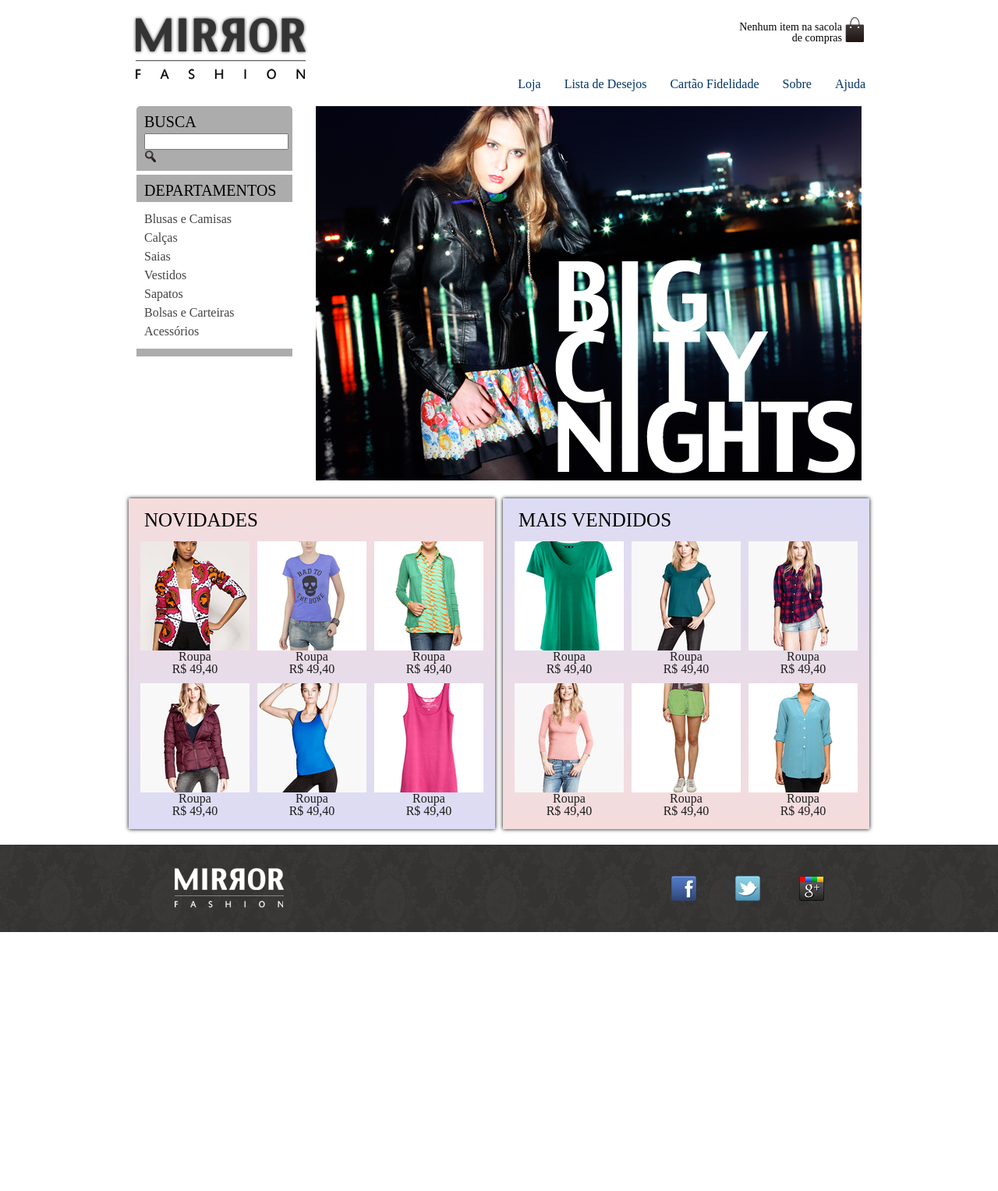
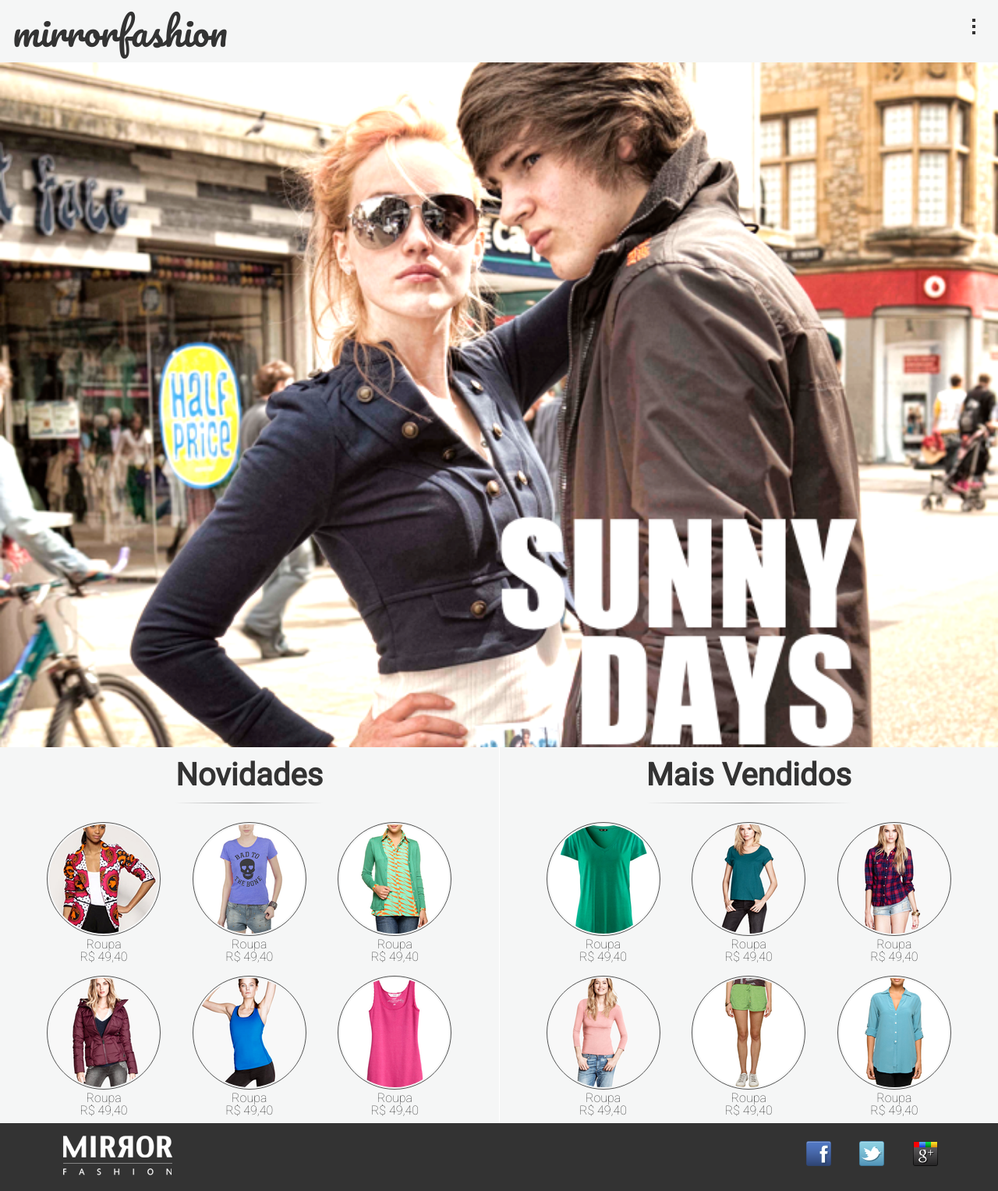
Before and after one commit to DiogoAngelo/Mirror-Fashion, a plain HTML site: page index.html in a window 1280 px wide. Shown: the whole page at 78% size. Before the commit the page ends 1195 px from the top, so only its background shows below. Drawn offline with Linux system fonts and the light colour scheme.

Commit message:
changed to responsive

```diff
--- /dev/null
+++ b/css/style2.css
@@ -0,0 +1,204 @@
+                        body {
+                            font-family: 'Roboto', sans-serif;
+                            font-weight: 100;
+                        }
+
+                        header {
+                            background: #f5f6f6;
+                            /* background: linear-gradient(#0E1F25, #10284C); */
+                        }
+
+                        .cabecalho h1 {
+                            font-size: 2rem;
+                            padding: 1rem;
+                            color: #333;
+                            font-family: 'Pacifico', cursive;
+                        }
+
+                        .banner {
+                            width: 100%;
+                        }
+
+                        .botao-show,
+                        .botao-hide {
+                            position: absolute;
+                            top: 1.5rem;
+                            right: 1.8rem;
+                            background: none;
+                            border: none;
+                            border-bottom: .25rem solid #333;
+                            border-top: .75rem double #333;
+                            text-indent: -999rem;
+                            height: 0;
+                            padding: 2px;
+                        }
+
+                        .botao-hide {
+                            border-bottom: .25rem solid #f5f6f6;
+                            border-top: .75rem double #f5f6f6;
+                        }
+
+                        .navegacao nav {
+                            background: rgba(33, 33, 33, 1);
+                            position: fixed;
+                            z-index: 1;
+                            top: 0;
+                            right: -320px;
+                            height: 100%;
+                            width: 80%;
+                            max-width: 320px;
+                            transition: .5s;
+                        }
+
+                        .navegacao nav ul {
+                            line-height: 2.5rem;
+                            padding: 2.5rem 0 0 1rem;
+                        }
+
+                        .navegacao nav a {
+                            color: #fff;
+                            text-decoration: none;
+                            text-transform: uppercase;
+                        }
+
+                        .mostrar-menu .navegacao nav {
+                            right: 0;
+                        }
+                        /* PAINEIS */
+
+                        .painel {
+                            margin-top: -3px;
+                        }
+
+                        .painel h3 {
+                            font-size: 1.6rem;
+                            font-weight: bold;
+                            color: #333;
+                            text-align: center;
+                            padding: 1rem 0;
+                            display: block;
+                            background: linear-gradient(to right, transparent, #888, transparent);
+                            background-repeat: no-repeat;
+                            background-size: 100% 1px;
+                            background-position: bottom center;
+                        }
+
+                        .painel-novidades {
+                            background: #f5f6f6;
+                            /* background: linear-gradient(#0E1F25, rgba(0, 0, 0, 0.4)); */
+                        }
+
+                        .novidades,
+                        .mais-vendidos {
+                            display: flex;
+                            flex-wrap: wrap;
+                            justify-content: space-around;
+                            text-align: center;
+                            padding-top: 1rem;
+                        }
+
+                        .painel li {
+                            padding: .5rem 0;
+                        }
+
+                        .painel li a {
+                            color: #333;
+                            text-decoration: none;
+                        }
+
+                        .painel a img {
+                            border-radius: 50%;
+                            border: 1px solid #555;
+                            padding: 2px;
+                        }
+
+                        .painel-mais-vendidos {
+                            background: #f5f6f6;
+                        }
+
+                        .rodape-container {
+                            background: #333;
+                            position: relative;
+                            padding: 1rem;
+                        }
+
+                        .social ul {
+                            position: absolute;
+                            top: 20px;
+                            right: .5rem;
+                        }
+
+                        .social li {
+                            float: left;
+                            margin-right: .8rem;
+                        }
+
+                        .social a {
+                            display: inline-block;
+                            color: #fff;
+                            font-size: .8rem;
+                            background-repeat: no-repeat;
+                            width: 32px;
+                            height: 32px;
+                            text-indent: -999rem;
+                        }
+
+                        .social a[href*=google] {
+                            background: url('../img/googleplus.png');
+                        }
+
+                        .social a[href*=facebook] {
+                            background: url('../img/facebook.png');
+                        }
+
+                        .social a[href*=twitter] {
+                            background: url('../img/twitter.png');
+                        }
+
+                        @media (min-width: 580px) {
+                            .painel h3 {
+                                font-size: 2.5rem;
+                            }
+                            .social ul {
+                                right: 4rem;
+                            }
+                            .social li {
+                                margin-left: 1.5rem;
+                            }
+                            .rodape-container img {
+                                margin-left: 4rem;
+                            }
+                            .novidades,
+                            .mais-vendidos {
+                                width: 560px;
+                                margin: 0 auto;
+                                justify-content: space-around;
+                            }
+                        }
+
+                        @media (min-width: 1024px) {
+                            .cabecalho h1 {
+                                font-size: 3rem;
+                            }
+                            .painel {
+                                display: flex;
+                                justify-content: space-around;
+                            }
+                            .painel h3 {
+                                margin: 0 auto;
+                            }
+                            .painel-novidades {
+                                /* float: left; */
+                                display: flex;
+                                flex-wrap: wrap;
+                                justify-content: space-around;
+                                width: 50%;
+                            }
+                            .painel-mais-vendidos {
+                                /* float: right; */
+                                display: flex;
+                                flex-wrap: wrap;
+                                width: 50%;
+                                border-left: 1px solid #fff;
+                            }
+                        }
--- a/index.html
+++ b/index.html
@@ -3,79 +3,53 @@
 
 <head>
     <meta charset="UTF-8">
+    <meta name="viewport" content="width=device-width, initial-scale=1.0">
     <title>Mirror Fashion</title>
     <link ref="icon" href="img/sacola.png">
-    <link rel="stylesheet" href="css/style.css">
+    <link href="https://fonts.googleapis.com/css2?family=Roboto:wght@100;300;400&display=swap" rel="stylesheet">
+    <link href="https://fonts.googleapis.com/css2?family=Pacifico&display=swap" rel="stylesheet">
     <link rel="stylesheet" href="css/reset.css">
+    <link rel="stylesheet" href="css/style2.css">
 </head>
 
 <body>
     <header>
-        <div class="container-principal">
         <div class="cabecalho">
+            <h1 class="logo-loja">
+                mirrorfashion
+                <!-- <img src="img/logo.png"> -->
+            </h1>
 
-                <h1><img src="img/logo.png"></h1>
+            <button class="botao-show">show menu</button>
 
-                <div class="box">
-                    <section class="sacola">
-                        <p>Nenhum item na sacola de compras</p>
-                    </section>
+            <section class="navegacao">
                 <nav>
-                        <ul class="menu-navegacao">
-                            <li><a href="index.html">Loja</a></li>
+                    <button class="botao-hide">hide menu</button>
+                    <ul>
+                        <li><a href="index.html">Home</a></li>
+                        <li><a href="#">Blusas e Camisas</a></li>
+                        <li><a href="#">Calças</a></li>
+                        <li><a href="#">Saias</a></li>
+                        <li><a href="#">Vestidos</a></li>
+                        <li><a href="#">Sapatos</a></li>
+                        <li><a href="#">Bolsas e Carteiras</a></li>
+                        <li><a href="#">Acessórios</a></li>
                         <li><a href="#">Lista de Desejos</a></li>
                         <li><a href="#">Cartão Fidelidade</a></li>
                         <li><a href="sobre.html">Sobre</a></li>
                         <li><a href="#">Ajuda</a></li>
                     </ul>
                 </nav>
-                </div>
-
-            </div>
+            </section>
         </div>
     </header>
     <main>
-        <div class="container-principal">
-
-            <div class="inicio">
-                <div class="menu-opcoes">
-                    <section class="busca">
-                        <h3>Busca</h3>
-                        <form>
-                            <input type="text">
-                            <button>Buscar</button>
-                        </form>
-                    </section>
-
-                    <section class="departamentos">
-                        <h3>Departamentos</h3>
-                        <ul>
-                            <li><a href="#">Blusas e Camisas</a>
-                                <ul>
-                                    <li><a href="#">Manga Curta</a></li>
-                                    <li><a href="#">Manga Comprida</a></li>
-                                    <li><a href="#">Camisa Social</a></li>
-                                    <li><a href="#">Camisa Casual</a></li>
-                                </ul>
-                            </li>
-                            <li><a href="#">Calças</a></li>
-                            <li><a href="#">Saias</a></li>
-                            <li><a href="#">Vestidos</a></li>
-                            <li><a href="#">Sapatos</a></li>
-                            <li><a href="#">Bolsas e Carteiras</a></li>
-                            <li><a href="#">Acessórios</a></li>
-                        </ul>
-                    </section>
-                </div>
-
-                <section class="banner">
-                    <img src="img/destaque-home.png">
-                </section>
-            </div>
+        <img class="banner" src="img/destaque-home-2.png">
 
         <div class="paineis">
 
             <section class="painel">
+                <div class="painel-novidades">
                     <h3>Novidades</h3>
                     <ul class="novidades">
                         <li>
@@ -115,8 +89,9 @@
                             </a>
                         </li>
                     </ul>
-                </section>
-                <section class="painel">
+                </div>
+
+                <div class="painel-mais-vendidos">
                     <h3>Mais Vendidos</h3>
                     <ul class="mais-vendidos">
                         <li>
@@ -156,8 +131,8 @@
                             </a>
                         </li>
                     </ul>
+                </div>
             </section>
-            </div>
         </div>
     </main>
 
@@ -174,7 +149,7 @@
         </div>
     </footer>
 
-
+    <script src="js/style.js"></script>
 </body>
 
 </html>
--- /dev/null
+++ b/js/style.js
@@ -0,0 +1,6 @@
+document.querySelector('.botao-show').onclick = function() {
+    document.documentElement.classList.add('mostrar-menu')
+};
+document.querySelector('.botao-hide').onclick = function() {
+    document.documentElement.classList.remove('mostrar-menu')
+};
```
Also changed, not shown: 1 other file. Lines whose indentation alone changed are shown as unchanged.
